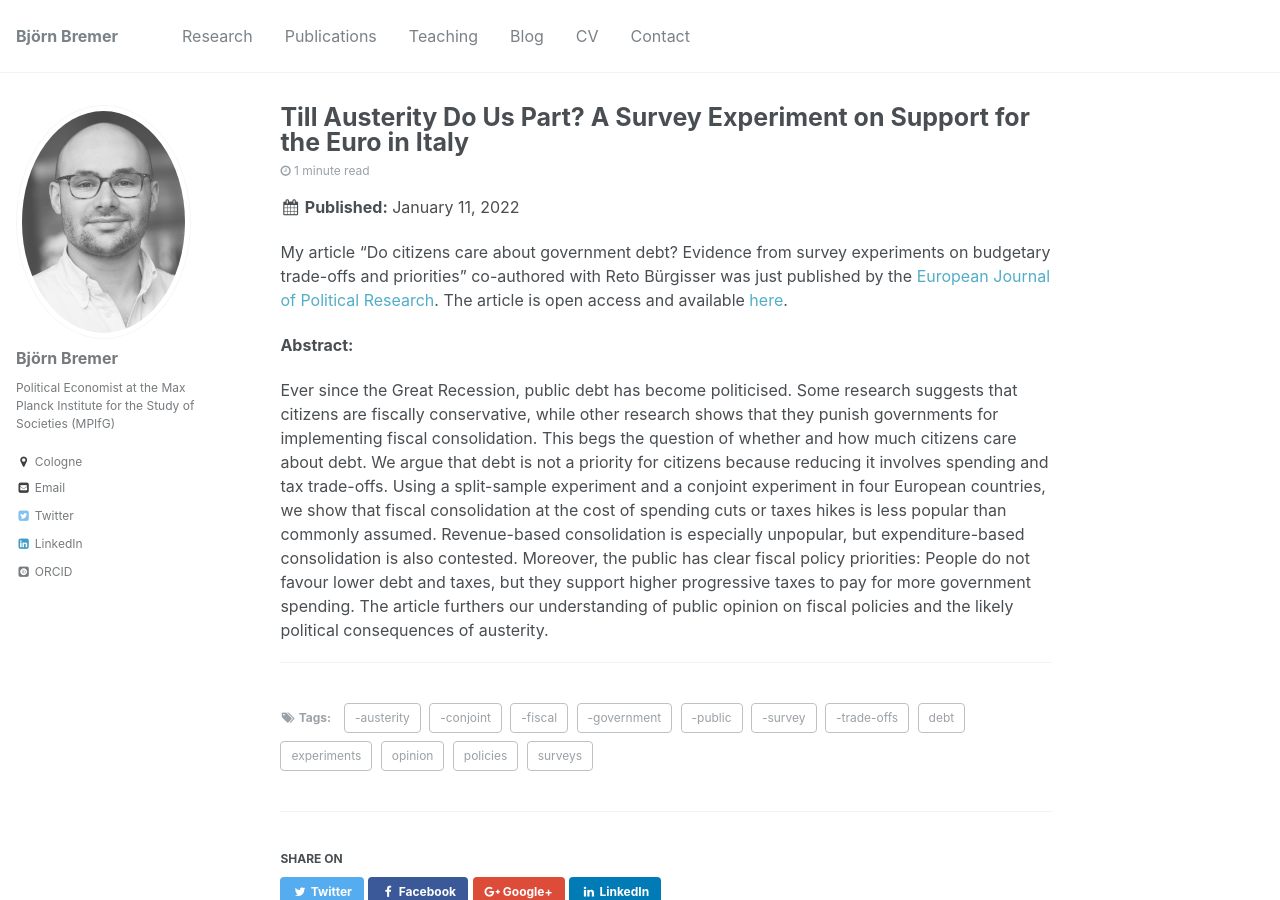
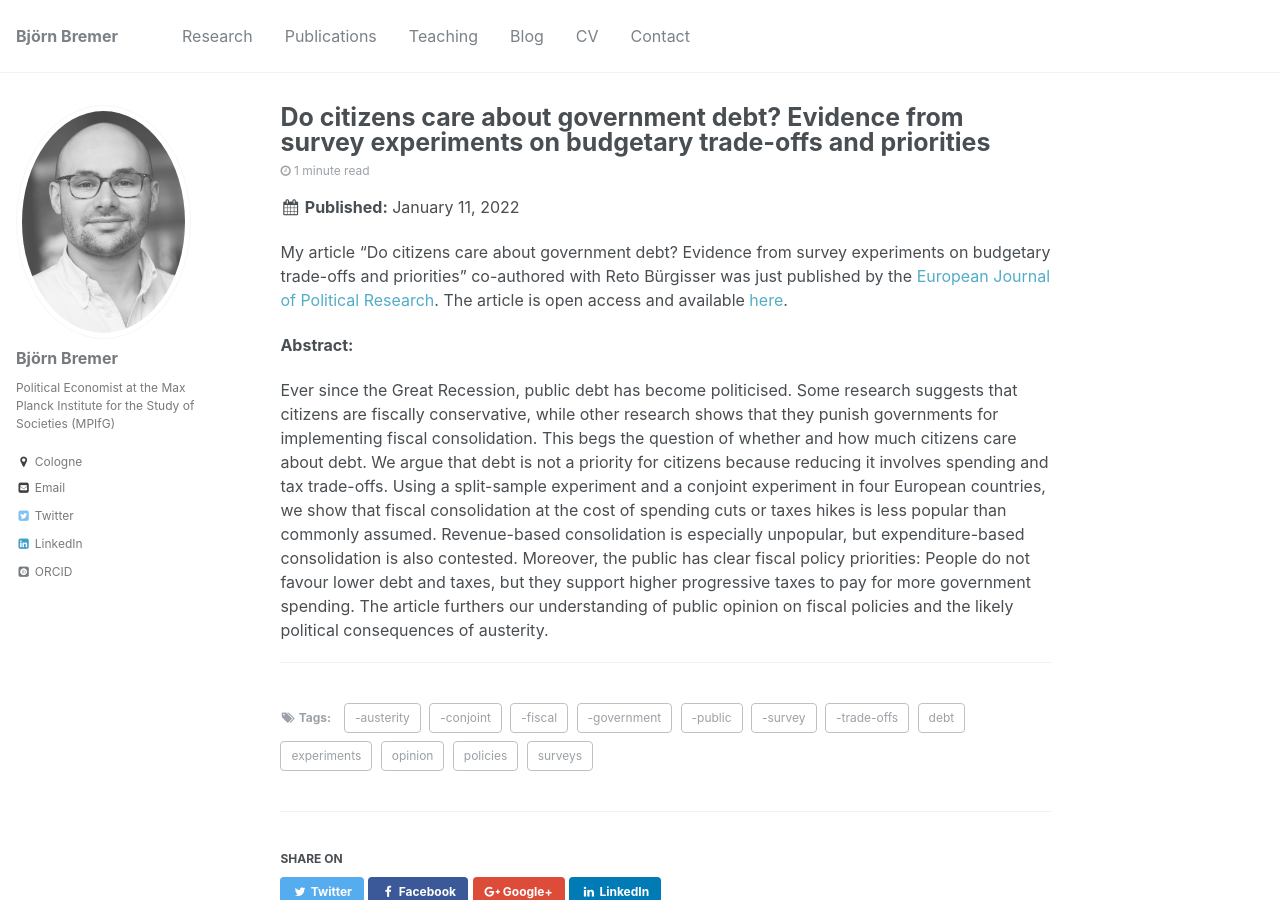
Before and after one commit to bjoernbremer/bjoernbremer.github.io, a Jekyll site: the page built from _posts/2022-01-11-do-citizens-care-about-government-debt.md, in a window 1280 px wide and 900 px high. Built offline with Jekyll 4.4.1, drawn with Linux system fonts in a browser that asks for light colours; some web fonts are replaced.

Commit message:
Update 2022-01-11-do-citizens-care-about-government-debt.md

```diff
--- a/_posts/2022-01-11-do-citizens-care-about-government-debt.md
+++ b/_posts/2022-01-11-do-citizens-care-about-government-debt.md
@@ -1,5 +1,5 @@
 ---
-title: 'Till Austerity Do Us Part? A Survey Experiment on Support for the Euro in Italy'
+title: 'Do citizens care about government debt? Evidence from survey experiments on budgetary trade-offs and priorities'
 date: 2022-01-11
 permalink: /posts/2022/01/citizens-debt/
 tags:
```
